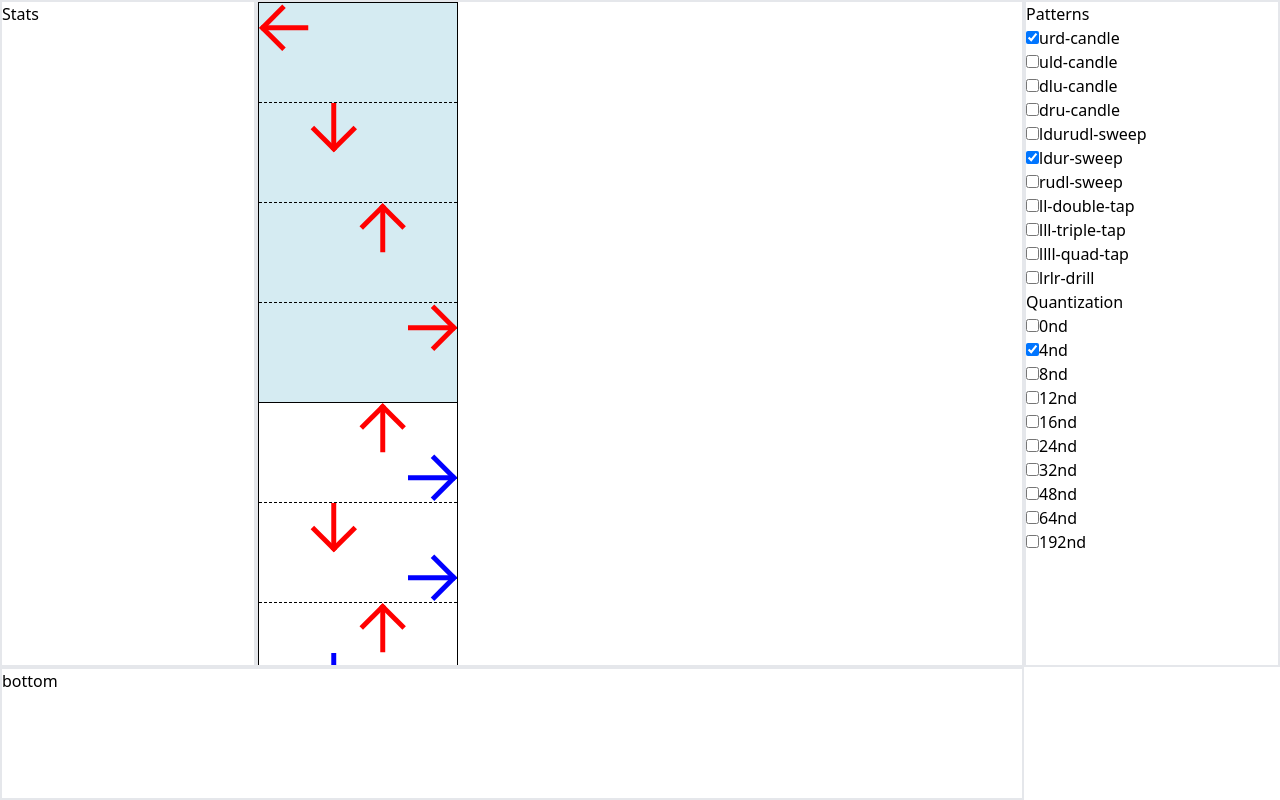
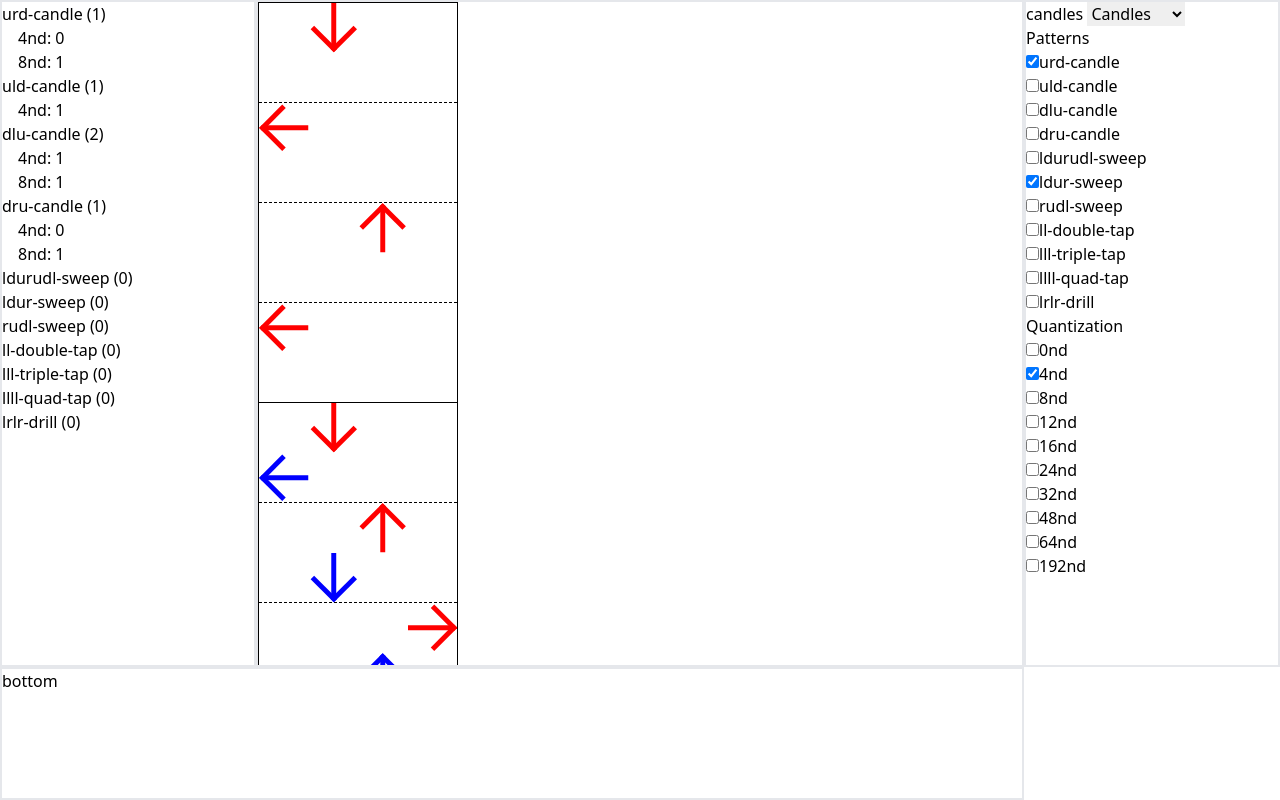
Before and after one commit to lmiller1990/stepfile-analyzer, a Vue app: page / in a window 1280 px wide. Built offline with nearby package versions, Linux system fonts and the light colour scheme.

Commit message:
update UI

```diff
--- a/src/chart.ts
+++ b/src/chart.ts
@@ -1,202 +1,68 @@
-export const chart = `1000
+export interface Chart {
+  id: string;
+  name: string;
+  data: string;
+}
+
+const candles: Chart = {
+  id: "candles",
+  name: "Candles",
+  data: `0100
+1000
+0010
+1000
+,
+0100
+1000
+0010
+0100
+0001
+0010
+0001
+0100
+,`,
+};
+
+const demo: Chart = {
+  id: "demo",
+  name: "Demo",
+  data: `1000
 0100
 0010
 0001
-,  // measure 2
+,
+0100
 0010
+1000
+0010
+1000
+0100
+0010
+0100
+,
+1000
+0100
+1000
+0100
 0001
+0100
+1000
+0010
+0100
+1000
 0100
 0001
 0010
 0100
 1000
-0100
-,  // measure 3
-0010
-0000
-0001
-0000
-1000
-0010
-0100
-0001
-0010
-0100
-0001
-0010
-1000
-0001
-1000
-0001
-, // measure 4
-0010
-0000
-0001
-0000
-1000
-0010
-0100
-0001
-0010
-0100
-0001
-0010
-1000
-0001
-1000
-0001
-0010
-0000
-0001
-0000
-1000
-0010
-0100
-0001
-0010
-0100
-0001
-0010
-1000
-0001
-1000
-0001
-,  // measure 3
-0010
-0000
-0001
-0000
-1000
-0010
-0100
-0001
-0010
-0100
-0001
-0010
-1000
-0001
-1000
-0001
-, // measure 4
-0010
-0000
-0001
-0000
-1000
-0010
-0100
-0001
-0010
-0100
-0001
-0010
-1000
-0001
-1000
-0001
-0010
-0000
-0001
-0000
-1000
-0010
-0100
-0001
-0010
-0100
-0001
-0010
-1000
-0001
-1000
-0001
-, // measure 4
-0010
-0000
-0001
-0000
-1000
-0010
-0100
-0001
-0010
-0100
-0001
-0010
-1000
-0001
-1000
-0001
-0010
-0000
-0001
-0000
-1000
-0010
-0100
-0001
-0010
-0100
-0001
-0010
-1000
-0001
-1000
-0001
-,  // measure 3
-0010
-0000
-0001
-0000
-1000
-0010
-0100
-0001
-0010
-0100
-0001
-0010
-1000
-0001
-1000
-0001
-, // measure 4
-0010
-0000
-0001
-0000
-1000
-0010
-0100
-0001
-0010
-0100
-0001
-0010
-1000
-0001
-1000
-0001
-0010
-0000
-0001
-0000
-1000
-0010
-0100
-0001
-0010
-0100
-0001
-0010
-1000
-0001
-1000
-0001
-,`;
+1001
+,`,
+};
 
-export const uberRave = `1001
+const uberRave: Chart = {
+  id: "uber-rave",
+  name: "Uber Rave",
+  data: `1001
 0001
 0100
 0001
@@ -1429,4 +1295,11 @@ export const uberRave = `1001
 0000
 0000
 0000
-,`;
+,`,
+};
+
+export const charts = new Map<string, Chart>([
+  ["demo", demo],
+  ["uber-rave", uberRave],
+  ["candles", candles],
+]);
--- a/src/components/App.vue
+++ b/src/components/App.vue
@@ -6,12 +6,15 @@ import {
   parse,
 } from "../analysis";
 import { patterns } from "../patterns";
-import { chart } from "../chart";
 import ControlPanel from "./ControlPanel.vue";
 import { measureHeight } from "../uiConstants";
 import MeasureC from "./Measure.vue";
+import { useChartStore } from "../store/chart";
+import StatsPanel from "./StatsPanel.vue";
 
-const data = parse(chart);
+const chartStore = useChartStore();
+
+const data = parse(chartStore.selectedChart.data);
 const analysis = analyzePatterns(
   createAnalysisResults(patterns),
   data.lines,
@@ -24,7 +27,9 @@ const measures = addPatternDataToMeasures(data.measures, analysis);
 
 <template>
   <div id="main-container">
-    <div id="stats-container" class="border border-2">Stats</div>
+    <div id="stats-container" class="border border-2">
+      <StatsPanel :analysis="analysis" />
+    </div>
 
     <div id="chart-container" class="border border-2">
       <div id="measure-container">
--- a/src/components/ControlPanel.vue
+++ b/src/components/ControlPanel.vue
@@ -2,12 +2,14 @@
 import { patterns } from "../patterns";
 import { useControlsStore } from "../store/controls";
 import { quantizations } from "../uiConstants";
+import SelectChart from './SelectChart.vue'
 
 const controlsStore = useControlsStore();
 </script>
 
 <template>
   <div class="h-full w-full">
+    <SelectChart />
     <div class="flex">
       <div>
         <h1>Patterns</h1>
--- /dev/null
+++ b/src/components/SelectChart.vue
@@ -0,0 +1,27 @@
+<script lang="ts" setup>
+import { Chart, charts } from "../chart";
+import { useChartStore } from "../store/chart";
+
+const chartStore = useChartStore();
+
+function handleInput(event: Event) {
+  const id = (event.target as HTMLSelectElement).value
+  chartStore.setSelectedChartId(id)
+}
+</script>
+
+<template>
+{{ chartStore.selectedChart.id }}
+  <select :value="chartStore.selectedChartId" @input="handleInput">
+    <option
+      v-for="chart of charts.values()"
+      :id="chart.id"
+      :value="chart.id"
+      :key="chart.id"
+    >
+      {{ chart.name }}
+    </option>
+  </select>
+</template>
+
+<style scoped></style>
--- /dev/null
+++ b/src/components/StatsPanel.vue
@@ -0,0 +1,64 @@
+<script lang="ts" setup>
+import { PatternAnalysis } from "../types";
+import { patterns } from "../patterns";
+import { Quantization, quantization } from "../noteData";
+import { quantizationLabel, quantizations } from "../uiConstants";
+
+const props = defineProps<{
+  analysis: Record<string, PatternAnalysis>;
+}>();
+
+console.log(props.analysis);
+
+const patternsByQuantization = (pattern: string) => {
+  /**
+   * Map of quanization : count
+   * Map([
+   *   4 => 0,
+   *   8 => 2,
+   *   16 => 5
+   *   // ... etc ...
+   * ])
+   */
+  const countMap = Array.from(
+    props.analysis[pattern].collection.values()
+  ).reduce<Map<Quantization, number>>((acc, curr) => {
+    acc.set(curr.patternQuantization, acc.get(curr.patternQuantization)! + 1);
+    return acc;
+  }, new Map(quantization.map((x) => [x, 0])));
+
+  countMap.delete(0)
+
+  for (const q of [...quantization].reverse()) {
+    if (countMap.get(q) === 0) {
+      countMap.delete(q);
+    } else {
+      return Array.from(countMap.entries()).map<{
+        label: string;
+        count: number;
+      }>(([q, count]) => ({
+        label: quantizationLabel(q),
+        count,
+      }));
+    }
+  }
+};
+</script>
+
+<template>
+  <div v-for="pattern of Object.keys(patterns)" :key="pattern">
+    <div>{{ pattern }} ({{ props.analysis[pattern].count }})</div>
+    {{}}
+    <ul>
+      <li
+        class="ml-4"
+        v-for="q of patternsByQuantization(pattern)"
+        :key="q.label"
+      >
+        {{ q.label }}: {{ q.count }}
+      </li>
+    </ul>
+  </div>
+</template>
+
+<style scoped></style>
--- /dev/null
+++ b/src/store/chart.ts
@@ -0,0 +1,28 @@
+import { defineStore } from "pinia";
+import { charts } from "../chart";
+
+interface ChartStoreState {
+  selectedChartId: string;
+}
+
+export const useChartStore = defineStore("chart", {
+  state: (): ChartStoreState => ({
+    selectedChartId: "candles",
+  }),
+
+  actions: {
+    setSelectedChartId(id: string) {
+      this.selectedChartId = id;
+    },
+  },
+
+  getters: {
+    selectedChart: (state) => {
+      const c = charts.get(state.selectedChartId);
+      if (!c) {
+        throw Error(`No chart with id ${state.selectedChartId} found.`);
+      }
+      return c;
+    },
+  },
+});
--- a/src/uiConstants.ts
+++ b/src/uiConstants.ts
@@ -1,15 +1,20 @@
 import { Quantization, quantization } from "./noteData";
 
+type QuantizationLabel = `${Quantization}${"th" | "nd"}`;
 export interface UIQuantization {
   id: `q-${Quantization}`;
   quantization: Quantization;
-  name: `${Quantization}${"th" | "nd"}`;
+  name: QuantizationLabel;
+}
+
+export function quantizationLabel(q: Quantization): QuantizationLabel {
+  return q === 32 || 192 ? `${q}nd` : `${q}th`;
 }
 
 export const quantizations: UIQuantization[] = quantization.map((x) => ({
   id: `q-${x}`,
   quantization: x,
-  name: x === 32 || 192 ? `${x}nd` : `${x}th`,
+  name: quantizationLabel(x),
 }));
 
 const val = 400;
```
Also changed, not shown: 2 other files (tests, documents, lock files or other folders).
